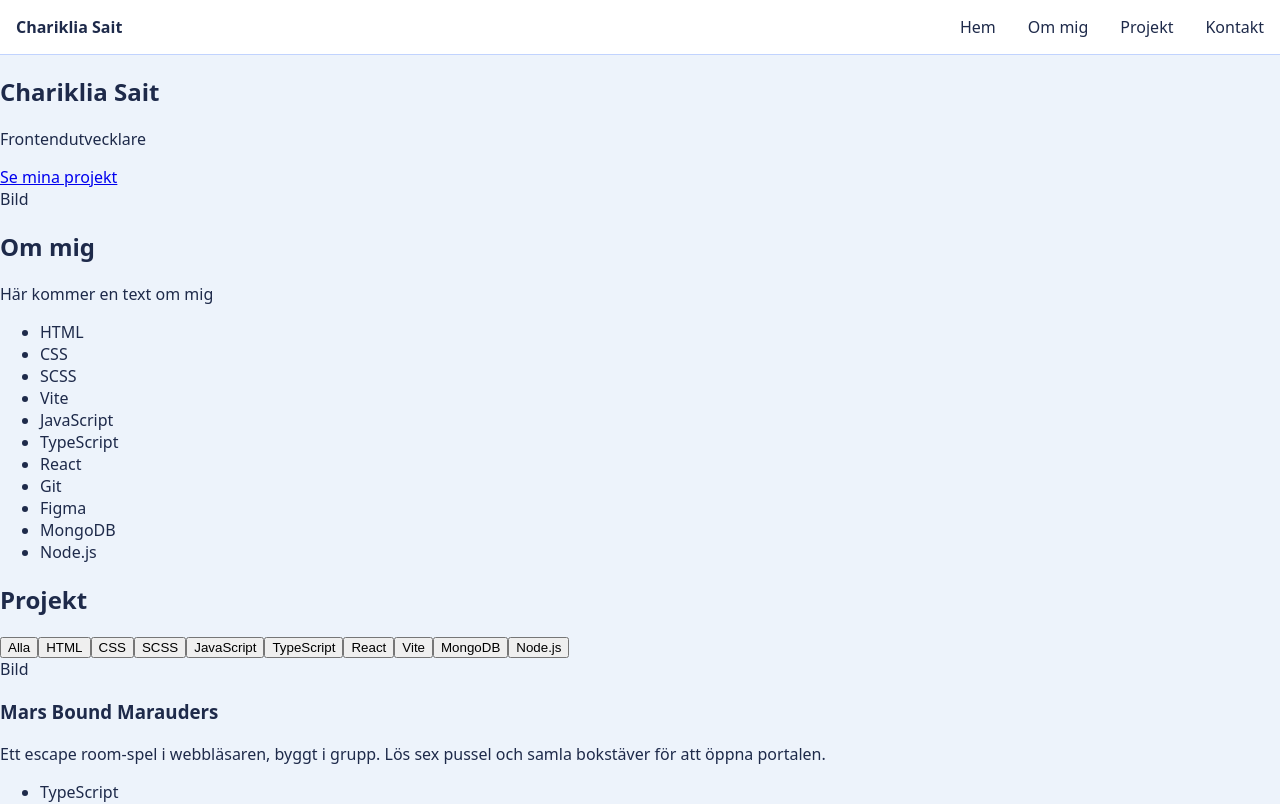
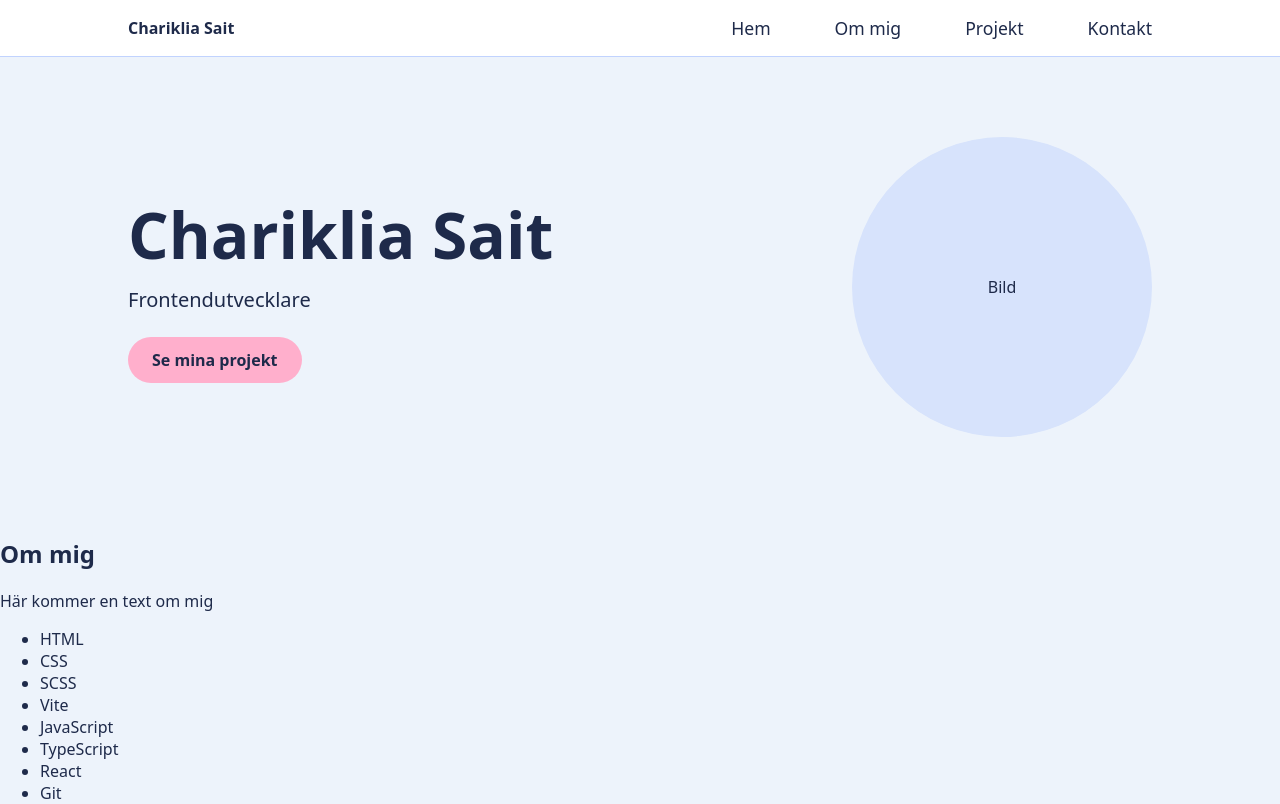
Before and after one commit to CharikliaA/portfolio, a React app: page / in a window 1280 px wide. Shown: the top 804 px of the page. Built offline with nearby package versions, Linux system fonts and the light colour scheme; the HTML template or start-up script is replaced by a standard one.

Commit message:
Style Hero section

```diff
--- a/src/components/Hero.tsx
+++ b/src/components/Hero.tsx
@@ -1,12 +1,12 @@
 const Hero = () => {
   return (
-    <section id="hem">
-        <div>
+    <section id="hem" className="hero">
+        <div className="hero-text">
         <h1>Chariklia Sait</h1>
         <p>Frontendutvecklare</p>
-        <a href="#projekt">Se mina projekt</a>
+        <a href="#projekt" className="hero-button">Se mina projekt</a>
         </div>
-        <div>Bild</div>
+        <div className="hero-image">Bild</div>
     </section>
   )
 }
--- a/src/index.css
+++ b/src/index.css
@@ -65,10 +65,16 @@ body {
   color: var(--color-text);
   text-decoration: none;
   transition: color 0.3s;
+  font-size: 1.1rem;
+}
+
+.logo,
+.nav-links a {
+  white-space: nowrap;
 }
 
 .nav-links a:hover {
-  color: #ffafcc;
+  color: var(--color-accent);
 }
 
 @media (min-width: 768px) {
@@ -78,6 +84,79 @@ body {
 
   .nav-links {
     display: flex;
-    gap: 2rem;
+    gap: 4rem;
+  }
+
+  .navbar {
+    padding: 1rem 10%;
   }
 }
+
+@media (min-width:1024px) {
+  .nav-links {
+    gap: 4rem;
+  }
+}
+
+/* ==== HERO ==== */
+.hero {
+  display: flex;
+  flex-direction: column-reverse;
+  align-items: center;
+  gap: 2rem;
+  padding: 3rem 1rem;
+  text-align: center;
+}
+
+.hero-text h1 {
+  font-size: 2.5rem;
+  margin: 0 0 0.5rem;
+}
+
+.hero-text p {
+  font-size: 1.25rem;
+  margin: 0 0 1.5rem;
+}
+
+.hero-button {
+  display: inline-block;
+  padding: 0.75rem 1.5rem;
+  background-color: var(--color-accent);
+  color: var(--color-text);
+  text-decoration: none;
+  border-radius: 999px;
+  font-weight: bold;
+  transition: transform 0.2s;
+}
+
+.hero-button:hover {
+  transform: translateY(-2px);
+}
+
+.hero-image {
+  width: 200px;
+  height: 200px;
+  border-radius: 50%;
+  background-color: var(--color-soft);
+  display: flex;
+  align-items: center;
+  justify-content: center;
+}
+
+@media (min-width: 768px) {
+  .hero {
+    flex-direction: row;
+    justify-content: space-between;
+    text-align: left;
+    padding: 5rem 10%;
+  }
+
+  .hero-text h1 {
+    font-size: 4rem;
+  }
+
+  .hero-image {
+    width: 300px;
+    height: 300px;
+  }
+}
```
